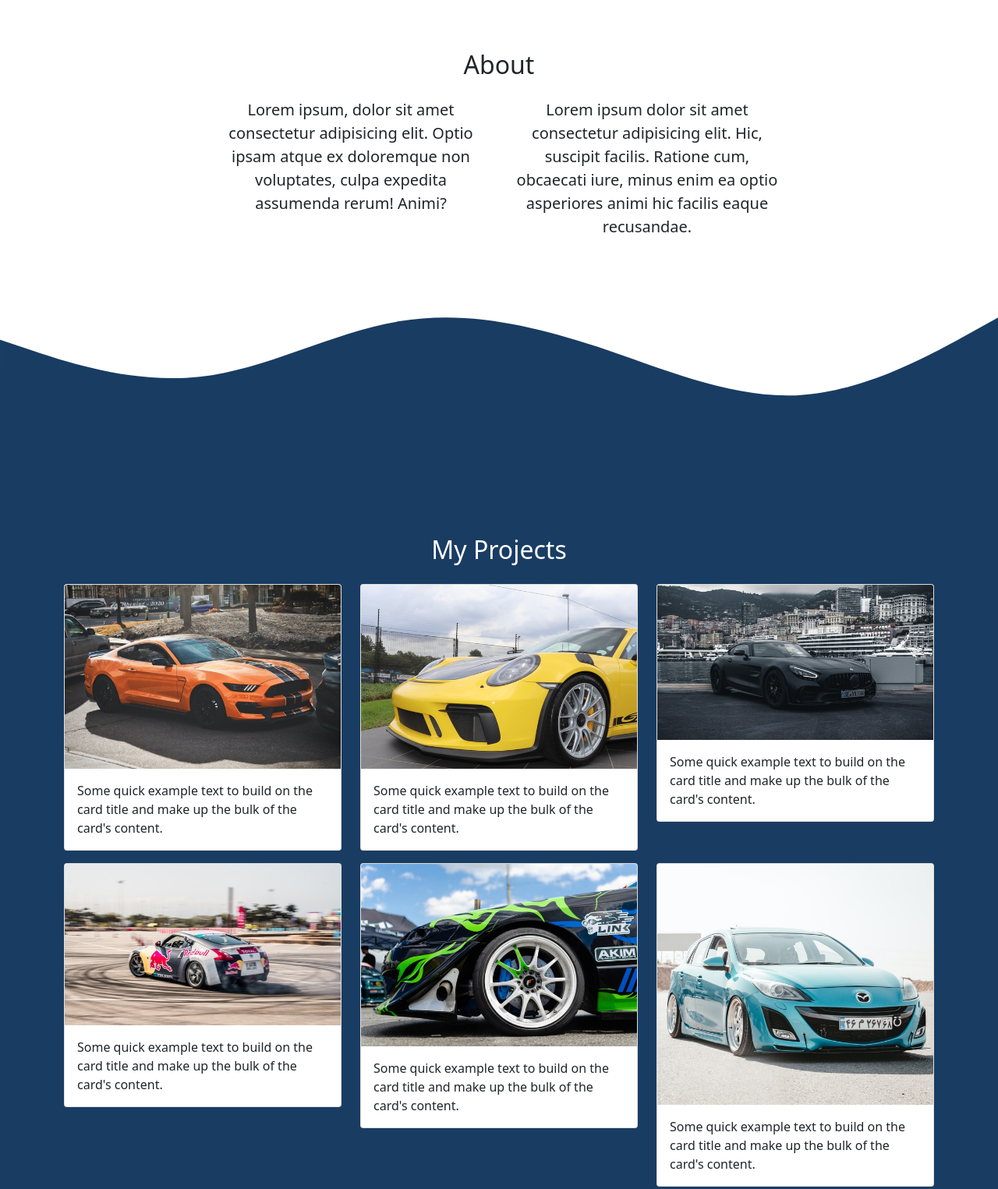
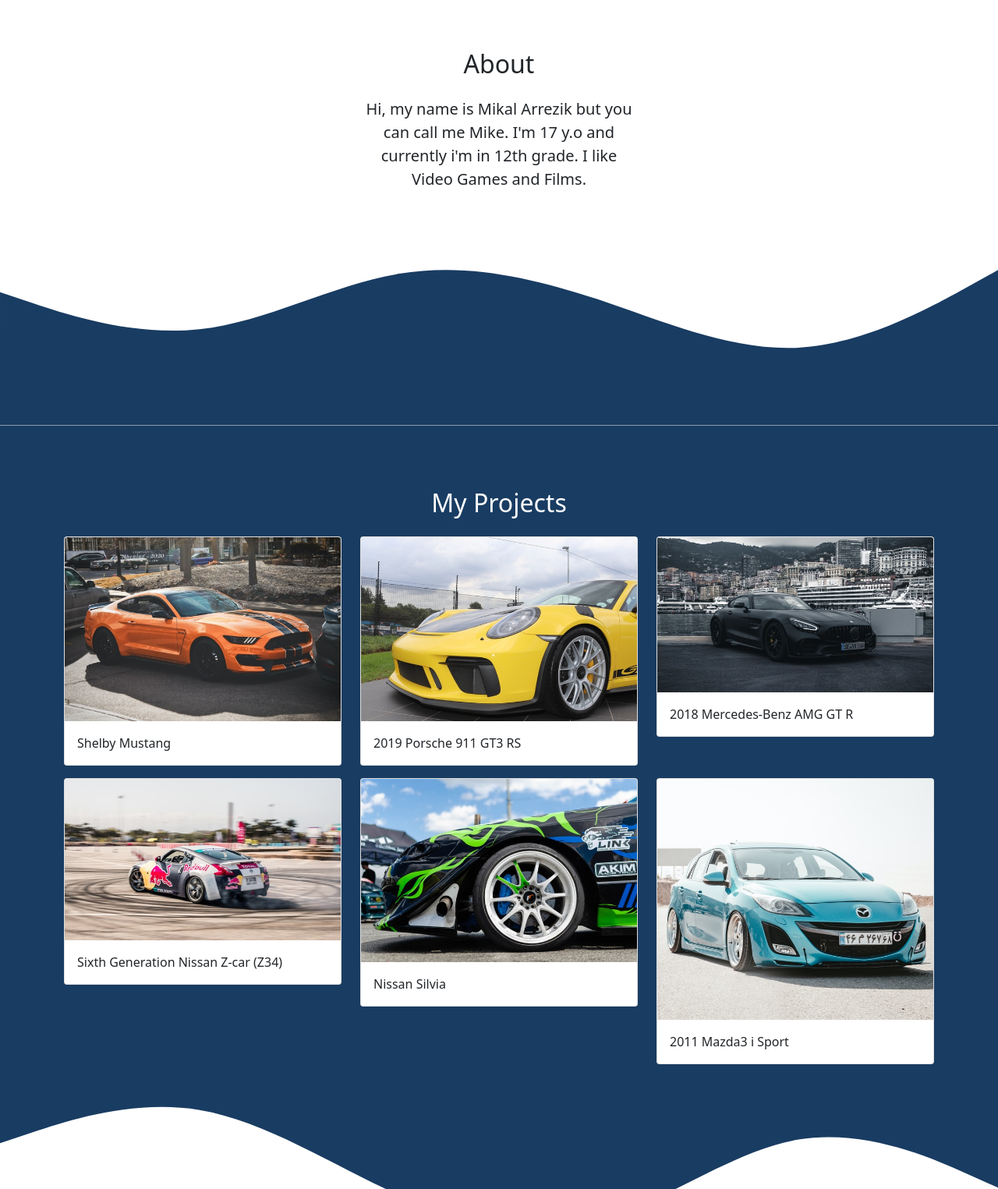
Before and after one commit to Mikenzaa/mikenzaa.github.io, a plain HTML site: page index.html in a window 1280 px wide. Shown: the part 740-2265 px from the top of the page at 78% size. Drawn offline with nearby package versions, Linux system fonts and the light colour scheme.

Commit message:
Update index.html

```diff
--- a/index.html
+++ b/index.html
@@ -23,7 +23,7 @@
     <!-- Navbar -->
     <nav class="navbar navbar-expand-lg navbar-dark shadow-sm fixed-top" style="background-color:  #012751;">
         <div class="container">
-            <a class="navbar-brand" href="#" style="text-transform: uppercase; font-weight: bold;">Michael</a>
+            <a class="navbar-brand" href="#" style="text-transform: uppercase; font-weight: bold;">PORTFOLIO WEB</a>
             <button class=" navbar-toggler" type="button" data-bs-toggle="collapse" data-bs-target="#navbarNav"
                 aria-controls="navbarNav" aria-expanded="false" aria-label="Toggle navigation">
                 <span class="navbar-toggler-icon"></span>
@@ -55,9 +55,9 @@
 
     <!-- Jumbotron -->
     <section class="jumbotron text-center">
-        <img src="img/joker.png" width="200" class="rounded-circle img-thumbnail">
-        <h1 class="display-4" style="text-transform: uppercase; font-weight:bold;">Michael</h1>
-        <p class="lead">Web Developer | Agent</p><svg xmlns="http://www.w3.org/2000/svg" viewBox="0 0 1440 320">
+        <img src="img/me2.png" width="200" class="rounded-circle img-thumbnail">
+        <h1 class="display-4" style="text-transform: capitalize; font-weight:bold;">I'm Mikal Arrezik</h1>
+        <p class="lead">Student | Gamer</p><svg xmlns="http://www.w3.org/2000/svg" viewBox="0 0 1440 320">
             <path fill="#fff" fill-opacity="0.9"
                 d="M0,288L48,288C96,288,192,288,288,245.3C384,203,480,117,576,112C672,107,768,181,864,208C960,235,1056,213,1152,213.3C1248,213,1344,235,1392,245.3L1440,256L1440,320L1392,320C1344,320,1248,320,1152,320C1056,320,960,320,864,320C768,320,672,320,576,320C480,320,384,320,288,320C192,320,96,320,48,320L0,320Z">
             </path>
@@ -75,12 +75,9 @@
             </div>
             <div class="row justify-content-center fs-5 text-center">
                 <div class="col-md-4">
-                    <p>Lorem ipsum, dolor sit amet consectetur adipisicing elit. Optio ipsam atque ex doloremque non
-                        voluptates, culpa expedita assumenda rerum! Animi?</p>
-                </div>
-                <div class="col-md-4">
-                    <p>Lorem ipsum dolor sit amet consectetur adipisicing elit. Hic, suscipit facilis. Ratione cum,
-                        obcaecati iure, minus enim ea optio asperiores animi hic facilis eaque recusandae.</p>
+                    <p>Hi, my name is Mikal Arrezik but you can call me Mike. I'm 17 y.o and
+                        currently i'm in 12th
+                        grade. I like Video Games and Films. </p>
                 </div>
             </div>
         </div>
@@ -105,8 +102,7 @@
                     <div class="card">
                         <img src="img/projects/1.jpg" class="card-img-top" alt="Projects 1">
                         <div class="card-body">
-                            <p class="card-text">Some quick example text to build on the card title and make up the bulk
-                                of the card's content.</p>
+                            <p class="card-text">Shelby Mustang</p>
                         </div>
                     </div>
                 </div>
@@ -114,8 +110,7 @@
                     <div class="card">
                         <img src="img/projects/6.jpg" class="card-img-top" alt="Projects 2">
                         <div class="card-body">
-                            <p class="card-text">Some quick example text to build on the card title and make up the bulk
-                                of the card's content.</p>
+                            <p class="card-text">2019 Porsche 911 GT3 RS</p>
                         </div>
                     </div>
                 </div>
@@ -123,8 +118,7 @@
                     <div class="card">
                         <img src="img/projects/4.jpg" class="card-img-top" alt="Projects 3">
                         <div class="card-body">
-                            <p class="card-text">Some quick example text to build on the card title and make up the bulk
-                                of the card's content.</p>
+                            <p class="card-text">2018 Mercedes-Benz AMG GT R</p>
                         </div>
                     </div>
                 </div>
@@ -132,8 +126,7 @@
                     <div class="card">
                         <img src="img/projects/7.jpg" class="card-img-top" alt="Projects 4">
                         <div class="card-body">
-                            <p class="card-text">Some quick example text to build on the card title and make up the bulk
-                                of the card's content.</p>
+                            <p class="card-text">Sixth Generation Nissan Z-car (Z34)</p>
                         </div>
                     </div>
                 </div>
@@ -141,8 +134,7 @@
                     <div class="card">
                         <img src="img/projects/8.jpg" class="card-img-top" alt="Projects 5">
                         <div class="card-body">
-                            <p class="card-text">Some quick example text to build on the card title and make up the bulk
-                                of the card's content.</p>
+                            <p class="card-text">Nissan Silvia</p>
                         </div>
                     </div>
                 </div>
@@ -150,8 +142,7 @@
                     <div class="card">
                         <img src="img/projects/9.jpg" class="card-img-top" alt="Projects 6">
                         <div class="card-body">
-                            <p class="card-text">Some quick example text to build on the card title and make up the bulk
-                                of the card's content.</p>
+                            <p class="card-text">2011 Mazda3 i Sport</p>
                         </div>
                     </div>
                 </div>
@@ -198,7 +189,7 @@
 
             <div class="col-3 ">
                 <h5>Instagram <i class="fab fa-instagram"></i> </h5>
-                <p><a href="https://www.instagram.com/michaelrrzk/ target='_blank'">@michaelrrzk</a></p>
+                <p><a href="https://www.instagram.com/michaelrrzk/">@michaelrrzk</a></p>
             </div>
 
             <div class="col-3">
```
